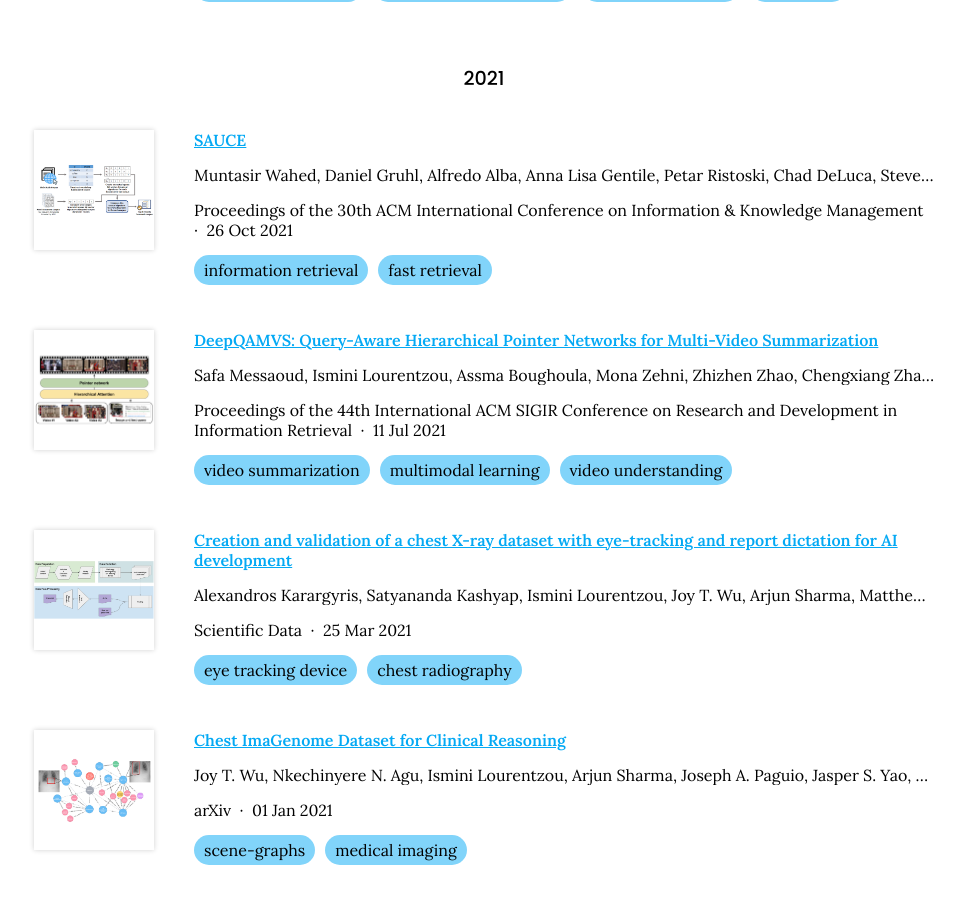
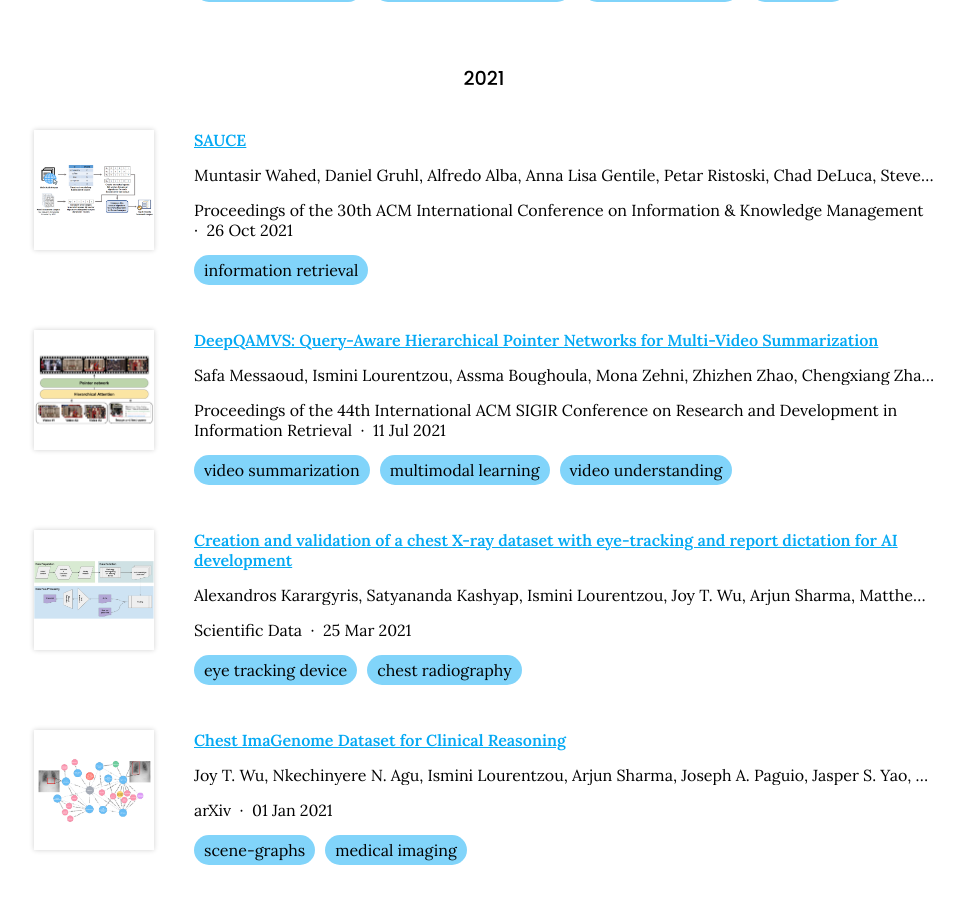
Before and after one commit to XiaonaZhou/plan-lab.github.io, a Jekyll site: the page built from publications/index.md, in a window 1280 px wide and 900 px high, scrolled down 1393 px. Shown: the whole window, without its empty margins (156-1120 px from the left). Built offline with Jekyll 4.4.1, drawn with Linux system fonts in a browser that asks for light colours.

Commit message:
Generate citations

```diff
--- a/_data/citations.yaml
+++ b/_data/citations.yaml
@@ -82,8 +82,7 @@
   image: images/publications/sauce.PNG
   tags:
   - information retrieval
-  - fast retrieval
-  _cache: bd31bf890970b98be0b375b3f1753040f33d80c363b343a486e1a93b24677cd8
+  _cache: de4475b631d4b6db34cadb4bee1bd5024a701efa18dfa7f3d60fd93034376775
 - id: doi:10.1111/mice.12812
   title: Toward a general unsupervised novelty detection framework in structural health
     monitoring
```
